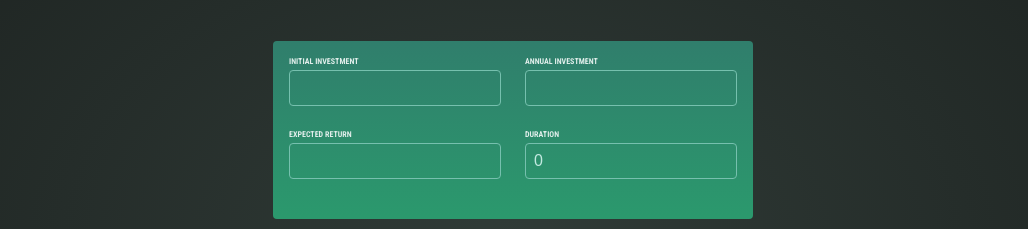
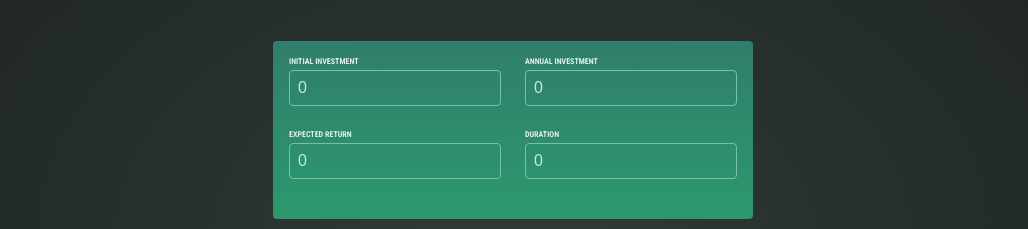
Before and after one commit to roxanap33/InvestmentCalculatorApp, a React (Vite) app in the folder 01-starting-project/: page / in a window 1280 px wide. Shown: the part 185-414 px from the top of the page, without its empty margins (127-1155 px from the left). Built offline with nearby package versions, Linux system fonts and the light colour scheme.

Commit message:
96: Fix initial investments object keys

```diff
--- a/01-starting-project/src/App.jsx
+++ b/01-starting-project/src/App.jsx
@@ -5,8 +5,8 @@ import UserInputForm from "./components/UserInputForm";
 
 const INITIAL_INPUT_VALUES = {
   initialInvestment: 0,
-  annualInvestment: 3,
-  expectedReturn: 8,
+  annualInvestment: 0,
+  expectedReturn: 0,
   duration: 0,
 };
 
--- a/01-starting-project/src/components/UserInputForm.jsx
+++ b/01-starting-project/src/components/UserInputForm.jsx
@@ -7,13 +7,13 @@ export default function UserInput({ handleInputValueChange, data }) {
         <Input
           labelText="initial investment"
           inputName={Object.keys(data)[0]}
-          inputVal={data.initial}
+          inputVal={data.initialInvestment}
           onInputValueChange={handleInputValueChange}
         />
         <Input
           labelText="annual investment"
           inputName={Object.keys(data)[1]}
-          inputVal={data.annual}
+          inputVal={data.annualInvestment}
           onInputValueChange={handleInputValueChange}
         />
       </div>
@@ -21,7 +21,7 @@ export default function UserInput({ handleInputValueChange, data }) {
         <Input
           labelText="expected return"
           inputName={Object.keys(data)[2]}
-          inputVal={data.expected}
+          inputVal={data.expectedReturn}
           onInputValueChange={handleInputValueChange}
         />
         <Input
```
